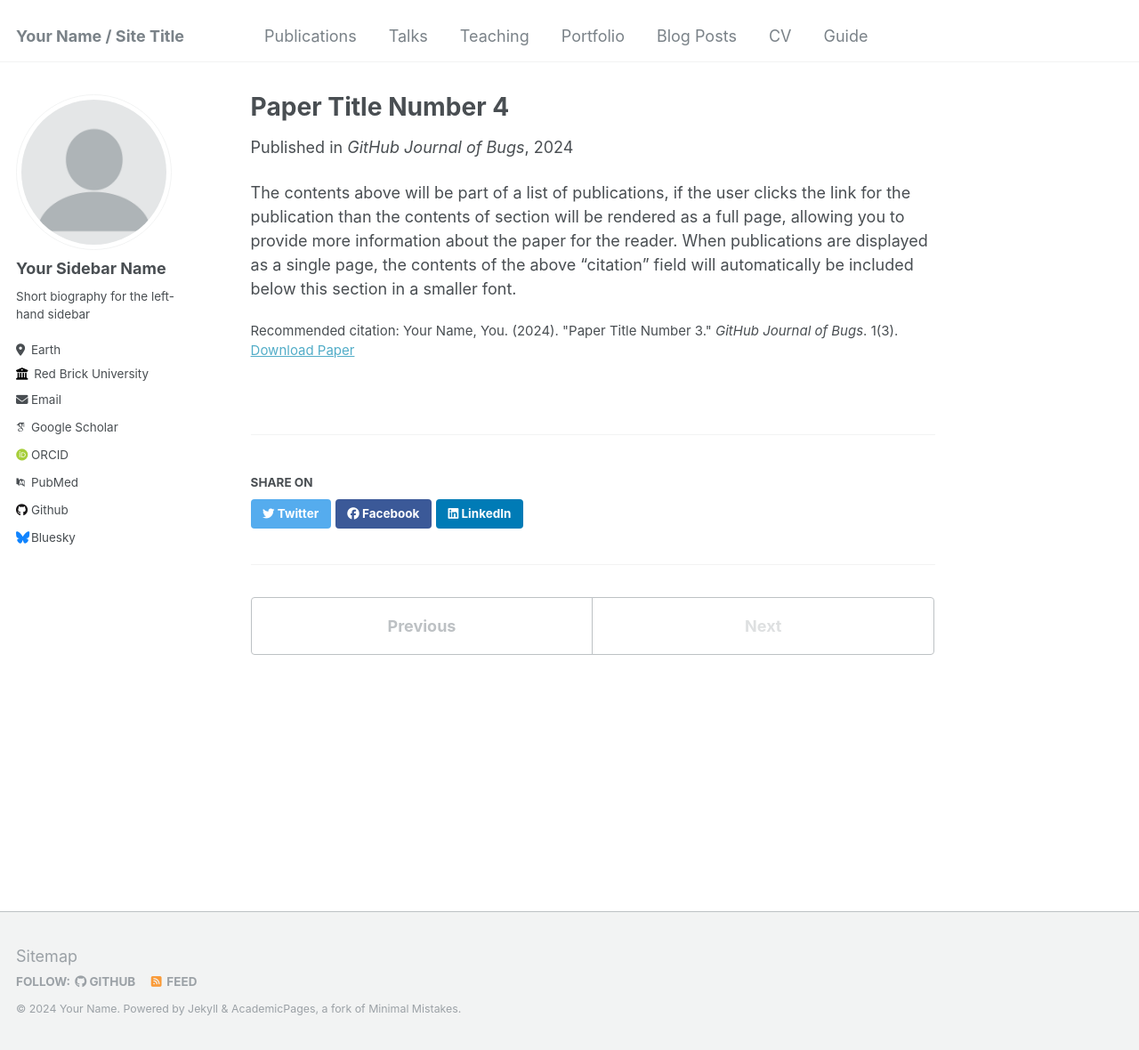
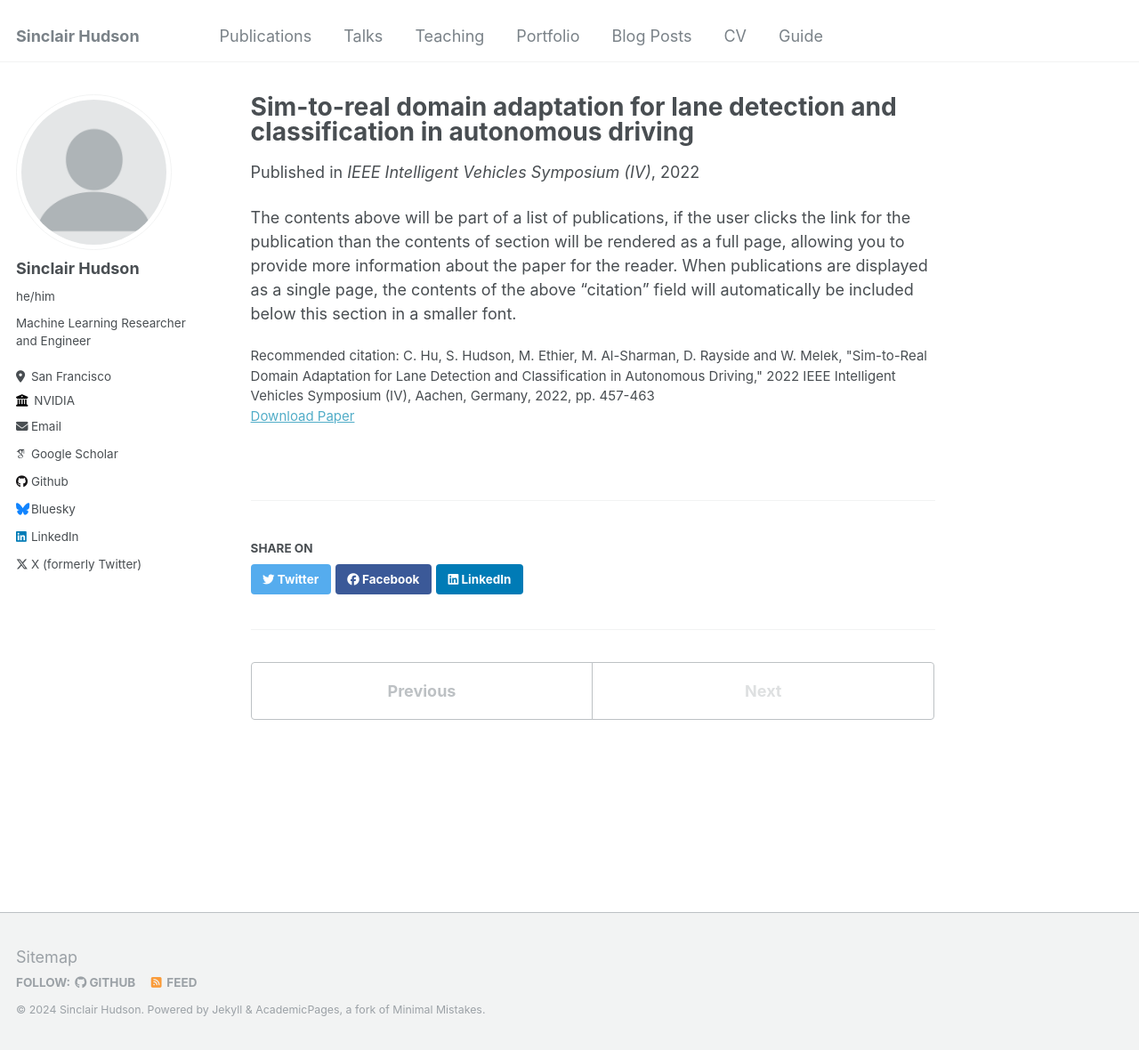
Before and after one commit to SinclairHudson/academic-website, a Jekyll site: the page built from _publications/2024-02-17-paper-title-number-4.md, in a window 1280 px wide and 1180 px high. Shown: the whole window at 89% size. Built offline with Jekyll 4.4.1, drawn with Linux system fonts in a browser that asks for light colours; some web fonts are replaced.

Commit message:
initializing, adding some details

```diff
--- a/Gemfile
+++ b/Gemfile
@@ -25,4 +25,5 @@ group :jekyll_plugins do
   gem 'jekyll-sitemap'
   gem 'hawkins'
   gem "webrick", "~> 1.8"
+  gem "ffi", "< 1.17.0"
 end
--- a/_config.yml
+++ b/_config.yml
@@ -8,13 +8,13 @@
 
 # Basic Site Settings
 locale                   : "en-US"
-title                    : "Your Name / Site Title"
+title                    : "Sinclair Hudson"
 title_separator          : "-"
-name                     : &name "Your Name"
-description              : &description "personal description"
-url                      : https://academicpages.github.io # the base hostname & protocol for your site e.g. "https://mmistakes.github.io"
+name                     : &name "Sinclair Hudson"
+description              : &description "Machine Learning Researcher and Engineer"
+url                      : https://sinclairhudson.github.io # the base hostname & protocol for your site e.g. "https://mmistakes.github.io"
 baseurl                  : "" # the subpath of your site, e.g. "/blog"
-repository               : "academicpages/academicpages.github.io"
+repository               : "SinclairHudson/sinclairhudson.github.io"
 
 # Site Author - The following control what appear as part of the author content on the side bar.
 #               If a field is blank the icon and link will not appear, otherwise it will be shown.
@@ -22,28 +22,28 @@ repository               : "academicpages/academicpages.github.io"
 author:
   # Biographic information
   avatar           : "profile.png"
-  name             : "Your Sidebar Name"
-  pronouns         : # example: "she/her"
-  bio              : "Short biography for the left-hand sidebar"
-  location         : "Earth"
-  employer         : "Red Brick University"
+  name             : "Sinclair Hudson"
+  pronouns         : "he/him"
+  bio              : "Machine Learning Researcher and Engineer"
+  location         : "San Francisco"
+  employer         : "NVIDIA"
   uri              : # URL
-  email            : "none@example.org"
+  email            : "sinclair at cs.toronto.edu"
 
   # Academic websites
   arxiv            : # URL - Update with the correct link to your profile
-  googlescholar    : "https://scholar.google.com/citations?user=PS_CX0AAAAAJ"
+  googlescholar    : "https://scholar.google.com/citations?user=YK20kOEAAAAJ&hl=en"
   impactstory      : # URL
-  orcid            : "http://orcid.org/yourorcidurl"
+  orcid            : # "http://orcid.org/yourorcidurl"
   semantic         : # URL
-  pubmed           : "https://www.ncbi.nlm.nih.gov/pubmed/?term=john+snow"
+  pubmed           : # "https://www.ncbi.nlm.nih.gov/pubmed/?term=john+snow"
   researchgate     : # URL
 
   # Repositories and software development
   bitbucket        : # Username - Update with your username on the site
   codepen          : # Username
   dribbble         : # Username
-  github           : "academicpages"
+  github           : "SinclairHudson"
   kaggle           : # Username
   stackoverflow    : # User number or user number and name (i.e., use "1" or "1/jeff-atwood")
 
@@ -57,7 +57,7 @@ author:
   keybase          : # Username
   instagram        : # Username
   lastfm           : # Username
-  linkedin         : # Username
+  linkedin         : "sinclairhudson"
   mastodon         : # URL
   medium           : # URL
   pinterest        : # Username
@@ -65,7 +65,7 @@ author:
   steam            : # Username
   telegram         : # URL
   tumblr           : # Username
-  twitter          : # Username for X / Twitter
+  twitter          : "@SinclairHudson_"
   vine             : # Username
   weibo            : # Username
   wikipedia        : # Username
--- a/_publications/2024-02-17-paper-title-number-4.md
+++ b/_publications/2024-02-17-paper-title-number-4.md
@@ -1,12 +1,16 @@
 ---
-title: "Paper Title Number 4"
+title: "Sim-to-real domain adaptation for lane detection and classification in autonomous driving"
 collection: publications
-permalink: /publication/2024-02-17-paper-title-number-4
-excerpt: 'This paper is about fixing template issue #693.'
-date: 2024-02-17
-venue: 'GitHub Journal of Bugs'
-paperurl: 'http://academicpages.github.io/files/paper3.pdf'
-citation: 'Your Name, You. (2024). &quot;Paper Title Number 3.&quot; <i>GitHub Journal of Bugs</i>. 1(3).'
+permalink: /publication/2022-06-04-sim-to-real
+excerpt: 'Learning Lane Detection using simulated data from CARLA'
+date: 2022-06-04
+venue: 'IEEE Intelligent Vehicles Symposium (IV)'
+paperurl: 'https://arxiv.org/abs/2202.07133'
+citation: 'C. Hu, S. Hudson, M. Ethier, M. Al-Sharman, D. Rayside and W. Melek, "Sim-to-Real Domain Adaptation for Lane Detection and Classification in Autonomous Driving," 2022 IEEE Intelligent Vehicles Symposium (IV), Aachen, Germany, 2022, pp. 457-463'
+
 ---
 
-The contents above will be part of a list of publications, if the user clicks the link for the publication than the contents of section will be rendered as a full page, allowing you to provide more information about the paper for the reader. When publications are displayed as a single page, the contents of the above "citation" field will automatically be included below this section in a smaller font.
+The contents above will be part of a list of publications, if the user clicks the
+link for the publication than the contents of section will be rendered as a full page,
+allowing you to provide more information about the paper for the reader. When publications are displayed as a single page,
+the contents of the above "citation" field will automatically be included below this section in a smaller font.
```
Also changed, not shown: README.md (line endings or trailing spaces).
